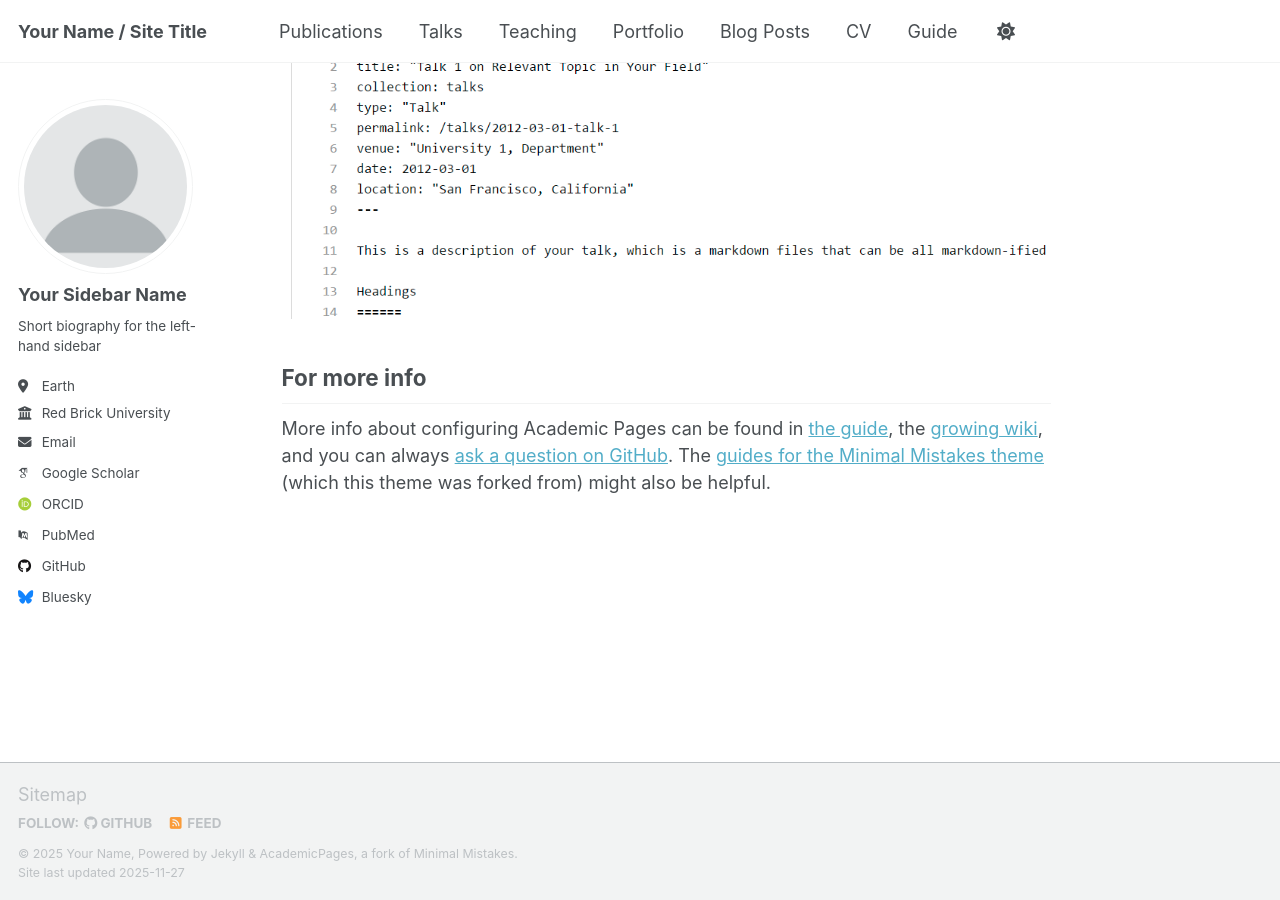
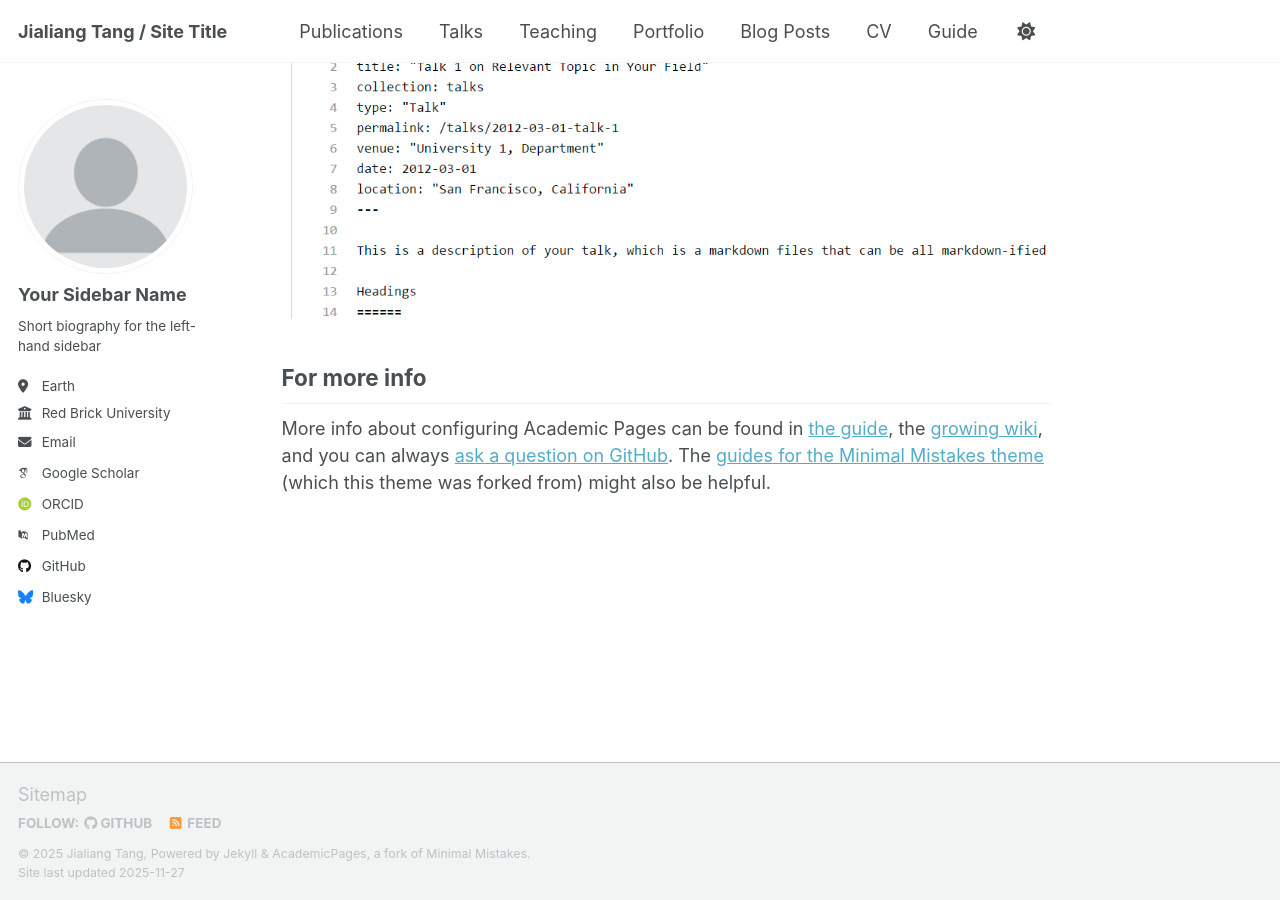
Before and after one commit to tangjialiang97/tangjialiang97.github.io, a Jekyll site: the page built from _pages/about.md, in a window 1280 px wide and 900 px high, scrolled down 2880 px. Built offline with Jekyll 4.4.1, drawn with Linux system fonts in a browser that asks for light colours; some web fonts are replaced; a script that is not in the unit is left out.

Commit message:
Update site config to GitHub account

```diff
--- a/_config.yml
+++ b/_config.yml
@@ -9,10 +9,10 @@
 # Basic Site Settings
 locale                   : "en-US"
 site_theme               : "default" # Currently available options are "default", "air"
-title                    : "Your Name / Site Title"
+title                    : "Jialiang Tang / Site Title"
 title_separator          : "-"
-name                     : &name "Your Name"
-description              : &description "Your Name's academic portfolio"   # Update this with a general description of your site, this is the default if not overridden by a page
+name                     : &name "Jialiang Tang"
+description              : &description "Jialiang Tang's academic portfolio"   # Update this with a general description of your site, this is the default if not overridden by a page
 url                      : https://tangjialiang97.github.io # The base hostname & protocol for your site e.g. "https://[your GitHub username].github.io",
                                                            # or if you already have some other page hosted on Github then use "https://[your GitHub username].github.io/[Your Repo Name]"
 baseurl                  : "" # the subpath of your site, e.g. "/blog"
```
